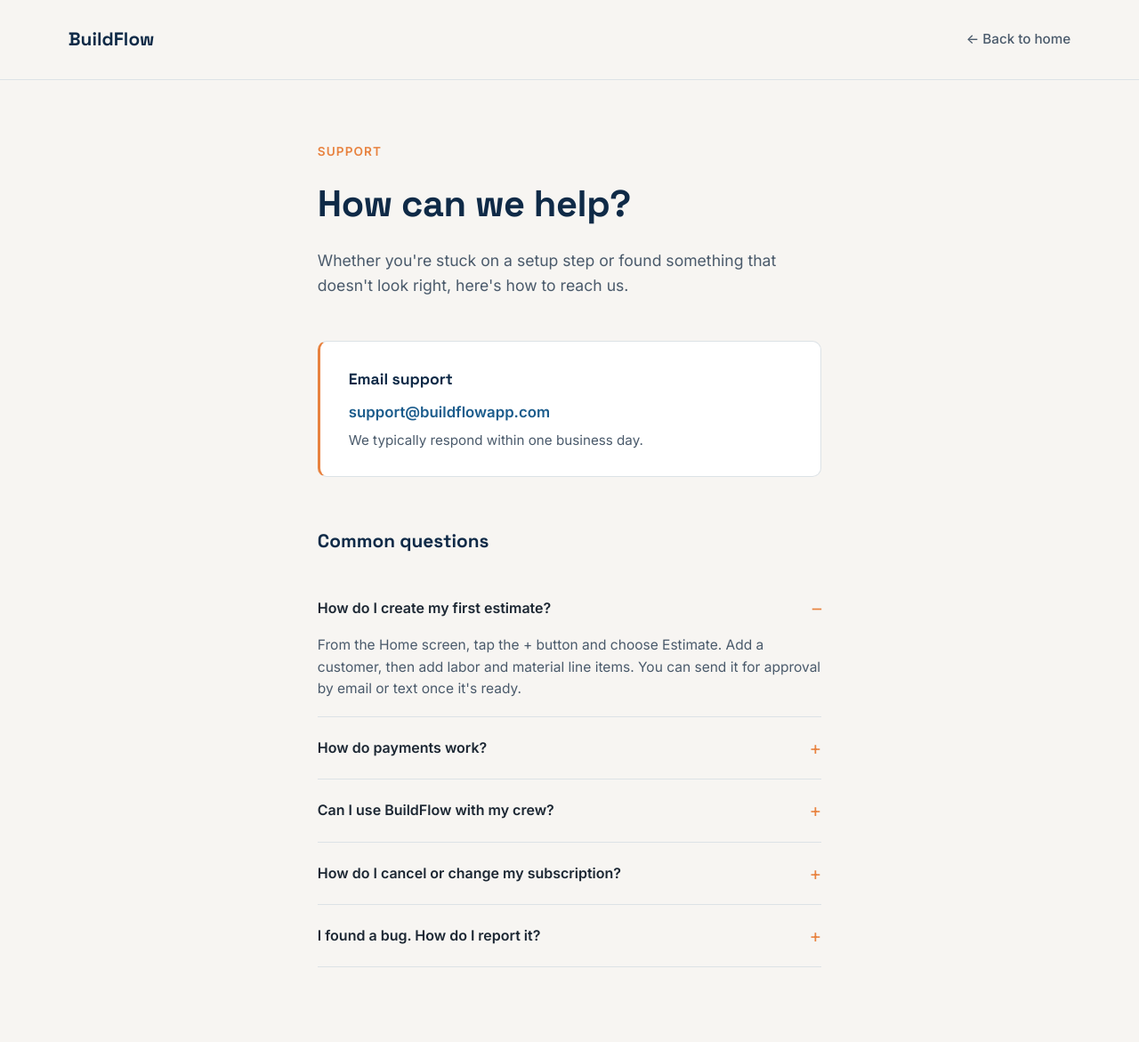
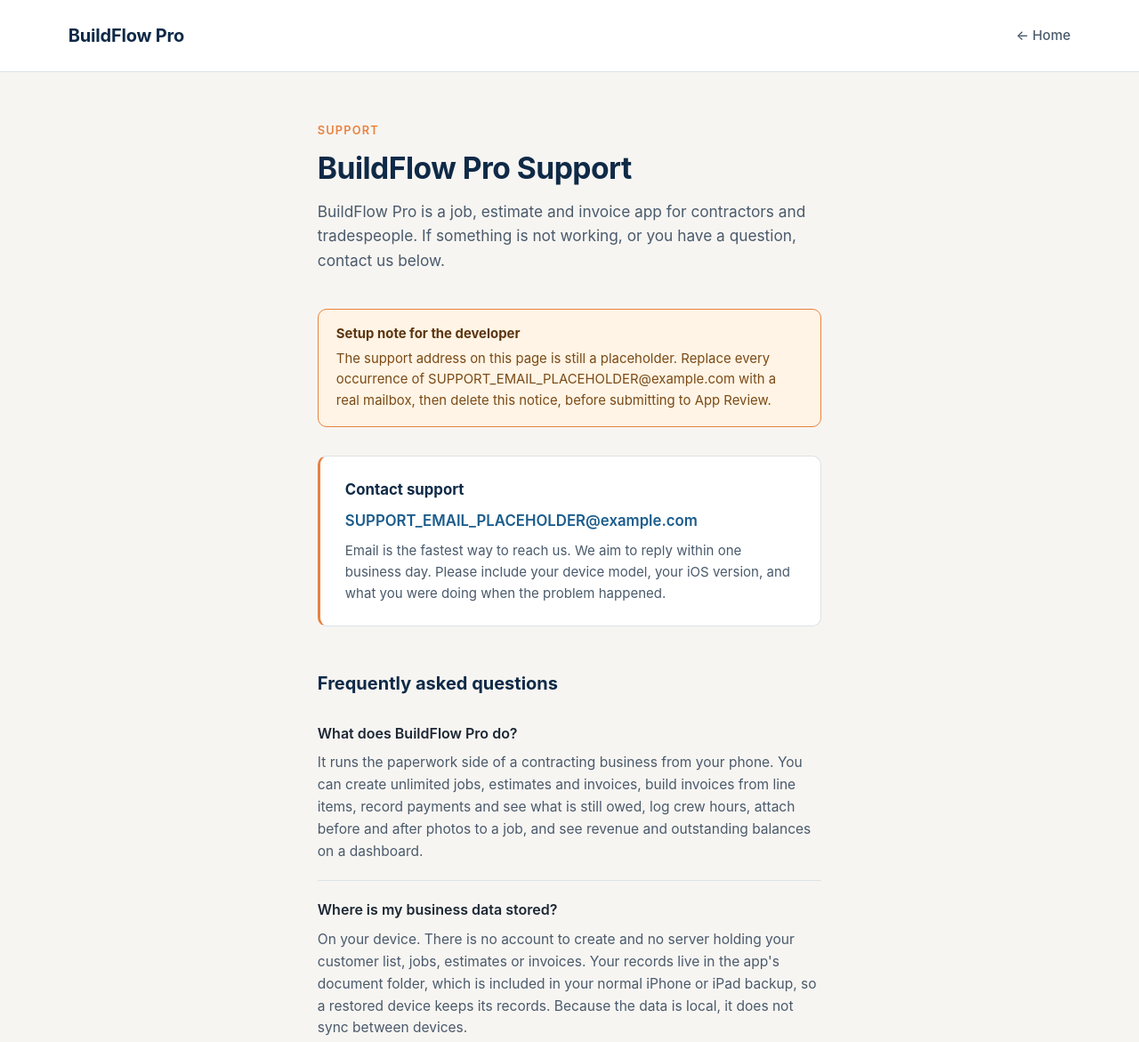
Before and after one commit to BuildFlow-Pro/buildflow-pro.github.io, a plain HTML site: page support.html in a window 1280 px wide. Shown: the top 1171 px of the page at 89% size. Drawn offline with Linux system fonts and the light colour scheme.

Commit message:
Revise support page content and styling

```diff
--- a/support.html
+++ b/support.html
@@ -1,210 +1,108 @@
 <!DOCTYPE html>
+<!--
+  BuildFlow Pro - Support page. Satisfies App Store Guideline 1.5.
+  >>> BEFORE SUBMITTING TO APPLE: replace every SUPPORT_EMAIL_PLACEHOLDER@example.com
+  with a real mailbox you control, then delete the setup-notice div. <<<
+  No frameworks, no external fonts, scripts or stylesheets.
+-->
 <html lang="en">
 <head>
 <meta charset="UTF-8">
 <meta name="viewport" content="width=device-width, initial-scale=1.0">
-<title>Support — BuildFlow</title>
+<title>Support &mdash; BuildFlow Pro</title>
+<meta name="description" content="Support and contact information for BuildFlow Pro, the job, estimate and invoice app for contractors.">
 <style>
-  @import url('https://fonts.googleapis.com/css2?family=Space+Grotesk:wght@500;600;700&family=Inter:wght@400;500;600&display=swap');
-
-  :root {
-    --navy-dark: #0F2A47;
-    --navy: #123252;
-    --blue: #1B5C8C;
-    --orange: #E8823F;
-    --cream: #F7F5F2;
-    --ink: #1C2733;
-    --ink-soft: #4A5A6B;
-    --line: #DCE2E6;
-  }
-
-  * { box-sizing: border-box; margin: 0; padding: 0; }
-
-  body {
-    font-family: 'Inter', -apple-system, sans-serif;
-    background: var(--cream);
-    color: var(--ink);
-    line-height: 1.6;
-  }
-
-  h1, h2, .brand { font-family: 'Space Grotesk', sans-serif; }
-
-  a { color: var(--blue); }
-
-  header {
-    display: flex;
-    align-items: center;
-    justify-content: space-between;
-    padding: 28px 6vw;
-    border-bottom: 1px solid var(--line);
-  }
-
-  .brand {
-    font-weight: 700;
-    font-size: 1.3rem;
-    color: var(--navy-dark);
-    text-decoration: none;
-  }
-
-  header a.back {
-    font-size: 0.95rem;
-    font-weight: 500;
-    color: var(--ink-soft);
-    text-decoration: none;
-  }
-
-  main {
-    max-width: 720px;
-    margin: 0 auto;
-    padding: 70px 6vw 100px;
-  }
-
-  .eyebrow {
-    color: var(--orange);
-    font-weight: 600;
-    font-size: 0.85rem;
-    letter-spacing: 0.08em;
-    text-transform: uppercase;
-    margin-bottom: 14px;
-  }
-
-  h1 {
-    font-size: clamp(2rem, 4vw, 2.6rem);
-    color: var(--navy-dark);
-    margin-bottom: 16px;
-    letter-spacing: -0.01em;
-  }
-
-  main > p.lead {
-    color: var(--ink-soft);
-    font-size: 1.1rem;
-    margin-bottom: 48px;
-    max-width: 540px;
-  }
-
-  .contact-card {
-    background: white;
-    border: 1px solid var(--line);
-    border-left: 3px solid var(--orange);
-    border-radius: 10px;
-    padding: 28px 32px;
-    margin-bottom: 56px;
-  }
-
-  .contact-card h2 {
-    font-size: 1.1rem;
-    color: var(--navy-dark);
-    margin-bottom: 10px;
-  }
-
-  .contact-card a {
-    font-size: 1.05rem;
-    font-weight: 600;
-    text-decoration: none;
-  }
-  .contact-card a:hover { text-decoration: underline; }
-
-  .contact-card p {
-    color: var(--ink-soft);
-    font-size: 0.95rem;
-    margin-top: 6px;
-  }
-
-  h2.section-title {
-    font-size: 1.3rem;
-    color: var(--navy-dark);
-    margin-bottom: 24px;
-  }
-
-  details {
-    border-bottom: 1px solid var(--line);
-    padding: 18px 0;
-  }
-
-  summary {
-    font-weight: 600;
-    cursor: pointer;
-    color: var(--ink);
-    list-style: none;
-    display: flex;
-    justify-content: space-between;
-    align-items: center;
-  }
-
-  summary::-webkit-details-marker { display: none; }
-
-  summary::after {
-    content: "+";
-    color: var(--orange);
-    font-size: 1.3rem;
-    font-weight: 400;
-  }
-  details[open] summary::after { content: "–"; }
-
-  details p {
-    color: var(--ink-soft);
-    margin-top: 12px;
-    font-size: 0.97rem;
-  }
-
-  footer {
-    border-top: 1px solid var(--line);
-    padding: 32px 6vw;
-    text-align: center;
-    color: var(--ink-soft);
-    font-size: 0.9rem;
-  }
+:root{--navy-dark:#0F2A47;--blue:#1B5C8C;--orange:#E8823F;--cream:#F7F5F2;--ink:#1C2733;--ink-soft:#4A5A6B;--line:#DCE2E6}
+*{box-sizing:border-box;margin:0;padding:0}
+body{font-family:-apple-system,BlinkMacSystemFont,"Segoe UI",Roboto,Helvetica,Arial,sans-serif;background:var(--cream);color:var(--ink);line-height:1.6;-webkit-text-size-adjust:100%}
+a{color:var(--blue)}
+header{display:flex;align-items:center;justify-content:space-between;padding:24px 6vw;border-bottom:1px solid var(--line);background:#fff}
+.brand{font-weight:700;font-size:1.25rem;color:var(--navy-dark);text-decoration:none;letter-spacing:-.01em}
+header .back{font-size:.95rem;font-weight:500;color:var(--ink-soft);text-decoration:none}
+main{max-width:720px;margin:0 auto;padding:56px 6vw 80px}
+.eyebrow{color:var(--orange);font-weight:600;font-size:.8rem;letter-spacing:.09em;text-transform:uppercase;margin-bottom:12px}
+h1{font-size:2.1rem;line-height:1.2;color:var(--navy-dark);margin-bottom:14px;letter-spacing:-.015em}
+p.lead{color:var(--ink-soft);font-size:1.08rem;margin-bottom:40px;max-width:560px}
+.setup-notice{background:#FFF4E5;border:1px solid #E8823F;border-radius:10px;padding:16px 20px;margin-bottom:32px;font-size:.93rem;color:#7A4A16}
+.setup-notice strong{display:block;margin-bottom:4px;color:#5C3610}
+.contact-card{background:#fff;border:1px solid var(--line);border-left:3px solid var(--orange);border-radius:10px;padding:24px 28px;margin-bottom:48px}
+.contact-card h2{font-size:1.05rem;color:var(--navy-dark);margin-bottom:8px}
+.contact-card a{font-size:1.05rem;font-weight:600;text-decoration:none;word-break:break-all}
+.contact-card a:hover{text-decoration:underline}
+.contact-card p{color:var(--ink-soft);font-size:.94rem;margin-top:8px}
+h2.section-title{font-size:1.25rem;color:var(--navy-dark);margin-bottom:8px}
+.faq{margin-bottom:48px}
+.qa{border-bottom:1px solid var(--line);padding:20px 0}
+.qa h3{font-size:1rem;font-weight:600;color:var(--ink);margin-bottom:8px}
+.qa p{color:var(--ink-soft);font-size:.97rem}
+.privacy-box{background:#fff;border:1px solid var(--line);border-radius:10px;padding:24px 28px;margin-bottom:40px}
+.privacy-box h2{font-size:1.05rem;color:var(--navy-dark);margin-bottom:10px}
+.privacy-box p{color:var(--ink-soft);font-size:.96rem;margin-bottom:10px}
+.privacy-box p:last-child{margin-bottom:0}
+footer{border-top:1px solid var(--line);padding:28px 6vw;text-align:center;color:var(--ink-soft);font-size:.88rem;background:#fff}
+footer a{color:var(--ink-soft)}
+.updated{margin-top:6px;font-size:.85rem}
+@media (max-width:600px){h1{font-size:1.7rem}main{padding:40px 6vw 60px}.contact-card,.privacy-box{padding:20px}}
 </style>
 </head>
 <body>
-
 <header>
-  <a href="index.html" class="brand">BuildFlow</a>
-  <a href="index.html" class="back">&larr; Back to home</a>
+  <a href="index.html" class="brand">BuildFlow Pro</a>
+  <a href="index.html" class="back">&larr; Home</a>
 </header>
-
 <main>
   <div class="eyebrow">Support</div>
-  <h1>How can we help?</h1>
-  <p class="lead">Whether you're stuck on a setup step or found something that doesn't look right, here's how to reach us.</p>
+  <h1>BuildFlow Pro Support</h1>
+  <p class="lead">BuildFlow Pro is a job, estimate and invoice app for contractors and tradespeople. If something is not working, or you have a question, contact us below.</p>
+
+  <div class="setup-notice">
+    <strong>Setup note for the developer</strong>
+    The support address on this page is still a placeholder. Replace every occurrence of SUPPORT_EMAIL_PLACEHOLDER@example.com with a real mailbox, then delete this notice, before submitting to App Review.
+  </div>
 
   <div class="contact-card">
-    <h2>Email support</h2>
-    <a href="mailto:support@buildflowapp.com">support@buildflowapp.com</a>
-    <p>We typically respond within one business day.</p>
+    <h2>Contact support</h2>
+    <a href="mailto:SUPPORT_EMAIL_PLACEHOLDER@example.com?subject=BuildFlow%20Pro%20Support">SUPPORT_EMAIL_PLACEHOLDER@example.com</a>
+    <p>Email is the fastest way to reach us. We aim to reply within one business day. Please include your device model, your iOS version, and what you were doing when the problem happened.</p>
   </div>
 
-  <h2 class="section-title">Common questions</h2>
+  <h2 class="section-title">Frequently asked questions</h2>
+  <div class="faq">
+    <div class="qa">
+      <h3>What does BuildFlow Pro do?</h3>
+      <p>It runs the paperwork side of a contracting business from your phone. You can create unlimited jobs, estimates and invoices, build invoices from line items, record payments and see what is still owed, log crew hours, attach before and after photos to a job, and see revenue and outstanding balances on a dashboard.</p>
+    </div>
+    <div class="qa">
+      <h3>Where is my business data stored?</h3>
+      <p>On your device. There is no account to create and no server holding your customer list, jobs, estimates or invoices. Your records live in the app's document folder, which is included in your normal iPhone or iPad backup, so a restored device keeps its records. Because the data is local, it does not sync between devices.</p>
+    </div>
+    <div class="qa">
+      <h3>How do I create an estimate and turn it into an invoice?</h3>
+      <p>Create the customer first, then create an estimate and add your labor and material line items. When the customer approves it, create an invoice from that estimate so the line items and customer details carry over. The invoice tracks what has been paid and what is still outstanding.</p>
+    </div>
+    <div class="qa">
+      <h3>Can BuildFlow Pro take card payments from my customers?</h3>
+      <p>No. BuildFlow Pro records payments you have already collected so your books stay accurate. It does not process card payments and it does not send payment links. You collect payment however you normally do, then record the amount and method in the app. An unpaid invoice past its due date is marked overdue automatically.</p>
+    </div>
+    <div class="qa">
+      <h3>What does the subscription cost, and how do I cancel?</h3>
+      <p>BuildFlow Pro Monthly is an auto-renewing subscription billed through your Apple ID. It renews automatically unless you cancel at least 24 hours before the current period ends. To manage or cancel, open Settings on your iPhone or iPad, tap your name, tap Subscriptions, then select BuildFlow. Refunds are handled by Apple, not by us.</p>
+    </div>
+    <div class="qa">
+      <h3>The app will not open, or something is broken. What do I do?</h3>
+      <p>First, force quit the app and reopen it, and make sure you are on the latest version from the App Store. If it still fails, email SUPPORT_EMAIL_PLACEHOLDER@example.com with your device model, your iOS version, and the steps that led to the problem. Screenshots help. Deleting the app removes the business records stored on that device, so contact us before you do that.</p>
+    </div>
+  </div>
 
-  <details open>
-    <summary>How do I create my first estimate?</summary>
-    <p>From the Home screen, tap the + button and choose Estimate. Add a customer, then add labor and material line items. You can send it for approval by email or text once it's ready.</p>
-  </details>
-
-  <details>
-    <summary>How do payments work?</summary>
-    <p>Once an estimate is approved, you can convert it into an invoice with one tap. Customers can pay by card directly from the invoice link, and BuildFlow will send automatic reminders for anything left outstanding.</p>
-  </details>
-
-  <details>
-    <summary>Can I use BuildFlow with my crew?</summary>
-    <p>Yes. You can assign jobs to crew members from the Schedule tab and they'll see their assignments and reminders.</p>
-  </details>
-
-  <details>
-    <summary>How do I cancel or change my subscription?</summary>
-    <p>Subscriptions are managed through your Apple ID. Go to Settings on your iPhone, tap your name, then Subscriptions, and select BuildFlow to change or cancel your plan.</p>
-  </details>
-
-  <details>
-    <summary>I found a bug. How do I report it?</summary>
-    <p>Email us at support@buildflowapp.com with a description of what happened and, if possible, a screenshot. Include your device model and iOS version so we can look into it faster.</p>
-  </details>
+  <div class="privacy-box">
+    <h2>Privacy</h2>
+    <p>Your jobs, estimates, invoices and customer details stay on your device. No server receives them. BuildFlow Pro does not use advertising, analytics, tracking or crash reporting. The only information that leaves the device is the subscription purchase record, handled by our payment provider under an anonymous identifier. Apple processes all payments and the app never sees a card number.</p>
+    <p><a href="privacy.html">Read the full Privacy Policy</a> &nbsp;&middot;&nbsp; <a href="terms.html">Terms of Service</a></p>
+  </div>
 </main>
-
 <footer>
-  &copy; 2026 BuildFlow. All rights reserved.
+  <div>Questions? <a href="mailto:SUPPORT_EMAIL_PLACEHOLDER@example.com">SUPPORT_EMAIL_PLACEHOLDER@example.com</a></div>
+  <div class="updated">Last updated: September 9, 2026 &nbsp;&middot;&nbsp; &copy; 2026 BuildFlow. All rights reserved.</div>
 </footer>
-
 </body>
 </html>
```
